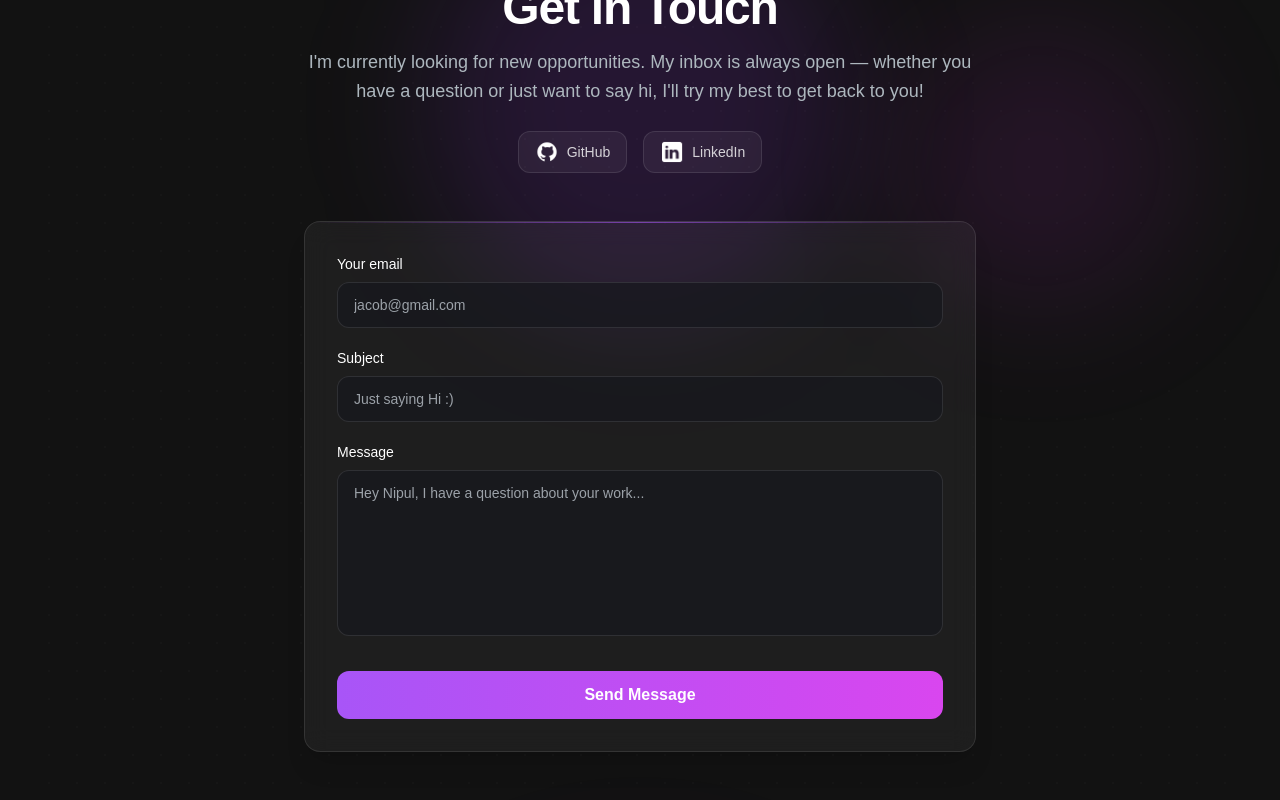
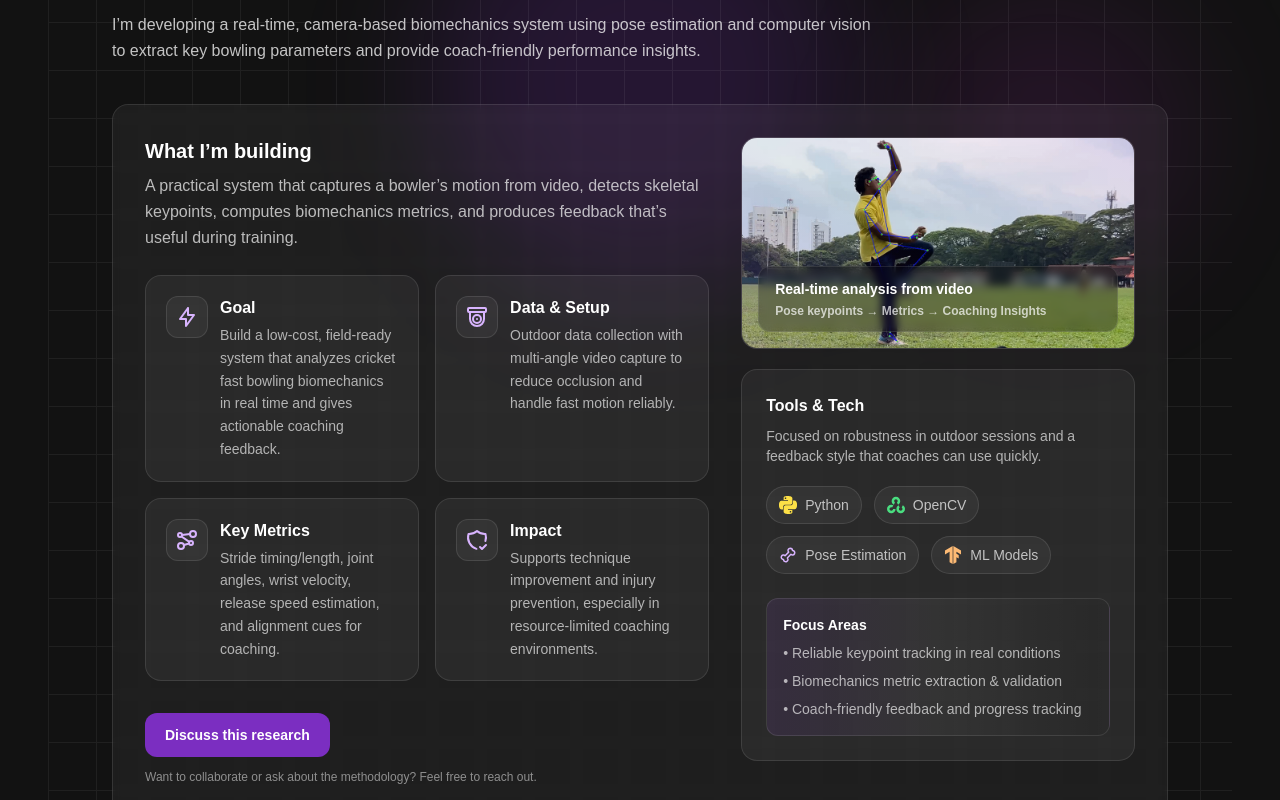
Before and after one commit to nipulyansith/PersonalPortfolio, a Next.js app: page / in a window 1280 px wide. Shown: the part 4120-4920 px from the top of the page. Built offline with nearby package versions, Linux system fonts and the light colour scheme.

Commit message:
Added images

```diff
--- /dev/null
+++ b/app/components/ResearchSection.jsx
@@ -0,0 +1,188 @@
+"use client";
+
+import React from "react";
+import Image from "next/image";
+import { motion } from "framer-motion";
+import { TbBolt, TbDeviceCctv, TbChartDots3, TbShieldCheck, TbBone } from "react-icons/tb";
+import { SiOpencv, SiPython, SiTensorflow } from "react-icons/si";
+
+const ResearchSection = () => {
+  const HIGHLIGHTS = [
+    {
+      Icon: TbBolt,
+      title: "Goal",
+      desc: "Build a low-cost, field-ready system that analyzes cricket fast bowling biomechanics in real time and gives actionable coaching feedback.",
+    },
+    {
+      Icon: TbDeviceCctv,
+      title: "Data & Setup",
+      desc: "Outdoor data collection with multi-angle video capture to reduce occlusion and handle fast motion reliably.",
+    },
+    {
+      Icon: TbChartDots3,
+      title: "Key Metrics",
+      desc: "Stride timing/length, joint angles, wrist velocity, release speed estimation, and alignment cues for coaching.",
+    },
+    {
+      Icon: TbShieldCheck,
+      title: "Impact",
+      desc: "Supports technique improvement and injury prevention, especially in resource-limited coaching environments.",
+    },
+  ];
+
+  const STACK = [
+    { Icon: SiPython, label: "Python", color: "text-yellow-300" },
+    { Icon: SiOpencv, label: "OpenCV", color: "text-green-400" },
+    { Icon: TbBone, label: "Pose Estimation", color: "text-purple-300" },
+    { Icon: SiTensorflow, label: "ML Models", color: "text-orange-300" },
+  ];
+
+  return (
+    <motion.section
+      initial={{ opacity: 0, y: 40 }}
+      whileInView={{ opacity: 1, y: 0 }}
+      viewport={{ once: true, amount: 0.2 }}
+      transition={{ duration: 0.6, ease: "easeOut" }}
+      className="relative text-white py-16 px-4 xl:px-16"
+      id="research"
+    >
+      {/* Background glow + subtle grid */}
+      <div className="pointer-events-none absolute inset-0">
+        <div className="absolute left-1/2 top-10 h-[420px] w-[420px] -translate-x-1/2 rounded-full bg-purple-600/15 blur-3xl" />
+        <div className="absolute right-10 top-40 h-72 w-72 rounded-full bg-fuchsia-600/10 blur-3xl" />
+        <div
+          className="absolute inset-0 opacity-[0.06]"
+          style={{
+            backgroundImage:
+              "linear-gradient(to right, #ffffff 1px, transparent 1px), linear-gradient(to bottom, #ffffff 1px, transparent 1px)",
+            backgroundSize: "48px 48px",
+          }}
+        />
+      </div>
+
+      <div className="relative z-10 mx-auto max-w-6xl">
+        {/* Header */}
+        <div className="text-center md:text-left">
+          <p className="inline-flex w-fit items-center gap-2 rounded-full border border-white/10 bg-white/5 px-4 py-2 text-sm text-white/70 mx-auto md:mx-0">
+            <span className="h-2 w-2 rounded-full bg-purple-400" />
+            Research Experience
+          </p>
+
+          <h2 className="text-3xl sm:text-4xl font-bold tracking-tight mt-6">
+            Biomechanical Evaluation for Cricket Fast Bowling
+          </h2>
+
+          <p className="mt-4 text-white/75 leading-relaxed text-center md:text-left max-w-3xl">
+            I’m developing a real-time, camera-based biomechanics system using pose estimation and computer vision to
+            extract key bowling parameters and provide coach-friendly performance insights.
+          </p>
+        </div>
+
+        {/* Main card */}
+        <div className="mt-10 rounded-2xl border border-white/10 bg-white/5 p-6 sm:p-8 backdrop-blur-sm">
+          <div className="grid grid-cols-1 lg:grid-cols-12 gap-8 items-start">
+            {/* Left */}
+            <div className="lg:col-span-7">
+              <h3 className="text-xl font-semibold">What I’m building</h3>
+              <p className="mt-2 text-white/70 leading-relaxed">
+                A practical system that captures a bowler’s motion from video, detects skeletal keypoints, computes
+                biomechanics metrics, and produces feedback that’s useful during training.
+              </p>
+
+              <div className="mt-6 grid grid-cols-1 sm:grid-cols-2 gap-4">
+                {HIGHLIGHTS.map(({ Icon, title, desc }) => (
+                  <div
+                    key={title}
+                    className="group rounded-2xl border border-white/10 bg-white/5 p-5 transition hover:-translate-y-1 hover:border-white/20 hover:bg-white/10"
+                  >
+                    <div className="flex items-start gap-3">
+                      <div className="rounded-xl border border-white/10 bg-white/5 p-2">
+                        <Icon className="text-2xl text-purple-300" />
+                      </div>
+                      <div>
+                        <p className="font-semibold">{title}</p>
+                        <p className="mt-1 text-sm text-white/65 leading-relaxed">{desc}</p>
+                      </div>
+                    </div>
+                  </div>
+                ))}
+              </div>
+
+              {/* Button */}
+              <div className="mt-8">
+                <a
+                  href="#contact"
+                  className="inline-flex items-center justify-center rounded-xl bg-purple-600/80 px-5 py-3 text-sm font-semibold text-white transition hover:bg-purple-600"
+                >
+                  Discuss this research
+                </a>
+                <p className="mt-3 text-xs text-white/50">
+                  Want to collaborate or ask about the methodology? Feel free to reach out.
+                </p>
+              </div>
+            </div>
+
+            {/* Right */}
+            <div className="lg:col-span-5">
+              {/* Small image card */}
+              <div className="relative overflow-hidden rounded-2xl border border-white/10 bg-white/5">
+                <div className="absolute inset-0 bg-gradient-to-tr from-purple-500/20 via-transparent to-fuchsia-500/10" />
+                <Image
+                  src="/images/kavisha2.png"
+                  alt="Research preview"
+                  width={900}
+                  height={520}
+                  className="h-[180px] w-full object-cover sm:h-[210px]"
+                />
+                <div className="absolute bottom-0 left-0 right-0 p-4">
+                  <div className="rounded-xl border border-white/10 bg-black/30 backdrop-blur-sm px-4 py-3">
+                    <p className="text-sm font-semibold text-white">Real-time analysis from video</p>
+                    <p className="mt-1 text-xs text-white/70 font-bold">
+                      Pose keypoints → Metrics → Coaching Insights
+                    </p>
+                  </div>
+                </div>
+              </div>
+
+              {/* Tools card */}
+              <div className="mt-5 rounded-2xl border border-white/10 bg-white/5 p-6">
+                <p className="font-semibold">Tools & Tech</p>
+                <p className="mt-2 text-sm text-white/65">
+                  Focused on robustness in outdoor sessions and a feedback style that coaches can use quickly.
+                </p>
+
+                <div className="mt-5 flex flex-wrap gap-3">
+                  {STACK.map(({ Icon, label, color }) => (
+                    <div
+                      key={label}
+                      className="flex items-center gap-2 rounded-full border border-white/10 bg-white/5 px-3 py-2"
+                    >
+                      <Icon className={`text-lg ${color}`} />
+                      <span className="text-sm text-white/70">{label}</span>
+                    </div>
+                  ))}
+                </div>
+
+                <div className="mt-6 rounded-xl border border-white/10 bg-gradient-to-r from-purple-500/10 via-white/5 to-transparent p-4">
+                  <p className="text-sm font-semibold">Focus Areas</p>
+                  <ul className="mt-2 space-y-2 text-sm text-white/65">
+                    <li>• Reliable keypoint tracking in real conditions</li>
+                    <li>• Biomechanics metric extraction & validation</li>
+                    <li>• Coach-friendly feedback and progress tracking</li>
+                  </ul>
+                </div>
+              </div>
+            </div>
+          </div>
+        </div>
+
+        {/* Footer note */}
+        <p className="mt-6 text-center md:text-left text-sm text-white/50">
+          Designed as a practical alternative to expensive lab-based biomechanics setups.
+        </p>
+      </div>
+    </motion.section>
+  );
+};
+
+export default ResearchSection;
--- a/app/page.jsx
+++ b/app/page.jsx
@@ -6,6 +6,7 @@
 import EmailSection from "./components/EmailSection";
 import Footer from "./components/footer";
 import AchievementsSection from "./components/Achiements";
+import ResearchSection from "./components/ResearchSection";
 
 export default function Home() {
   return (
@@ -15,6 +16,7 @@
         <HeroSection/>
         <AboutSection/>
         <ProjectsSection/>
+        <ResearchSection/>
         <EmailSection/>
         <AchievementsSection/>
         </div>
```
Also changed, not shown: public/images/kavisha2.png (added), public/images/research-bowling.png (added).
